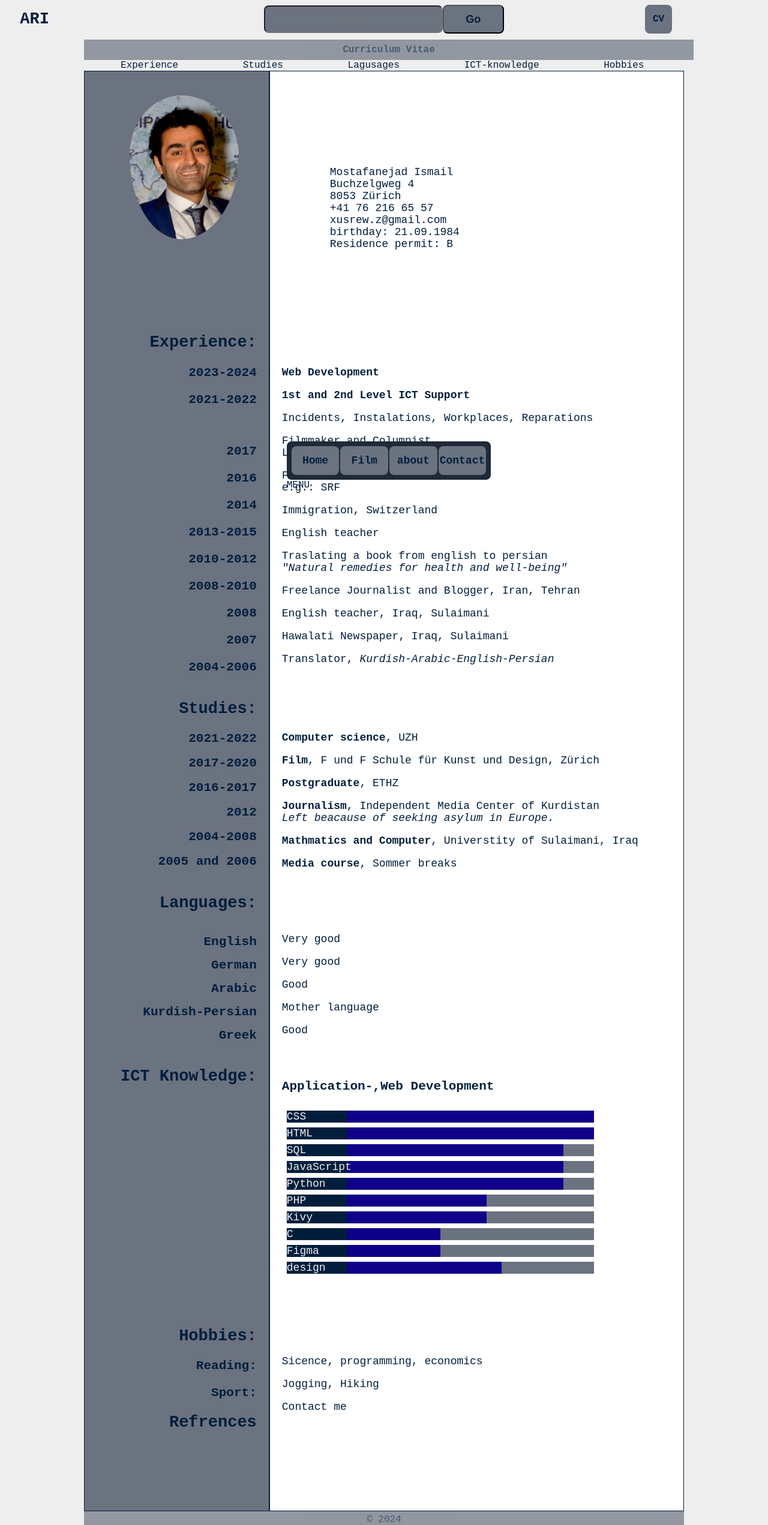
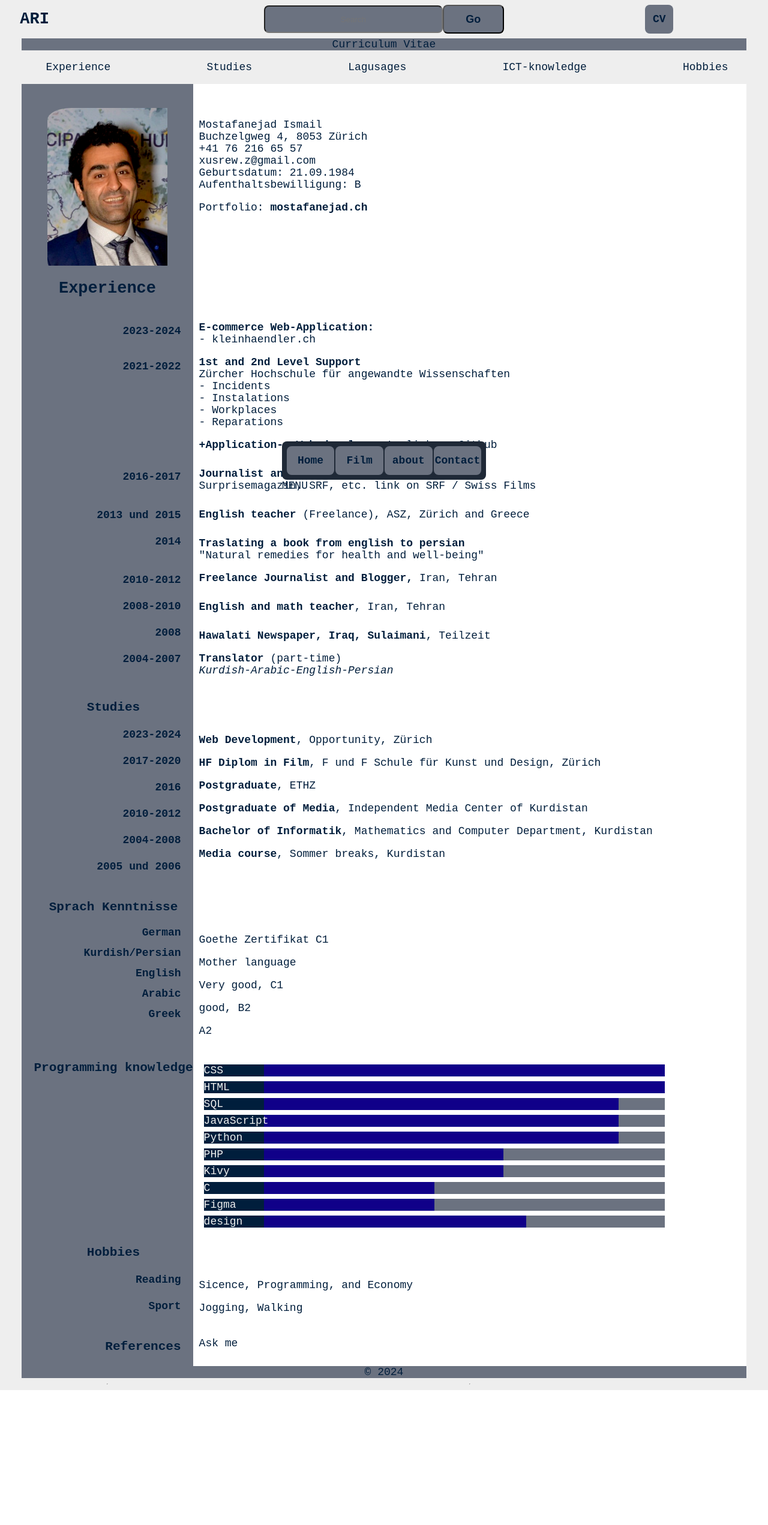
Before and after one commit to Ari-Ario/portfolio, a PHP site: page /cv/cv.php in a window 1280 px wide. Shown: the whole page at 60% size. After the commit the page ends 2318 px from the top, so only its background shows below. Run offline with PHP 8.4, Linux system fonts and the light colour scheme.

Commit message:
CV updated and the extra info deleted

```diff
--- a/cv/cv.php
+++ b/cv/cv.php
@@ -4,125 +4,115 @@
 <head>
     <meta charset="UTF-8">
     <meta name="viewport" content="width=device-width, initial-scale=1.0">
-    <link rel="stylesheet" type="text/css" href="styles-cv.css">
-    <link rel="stylesheet" type="text/css" href="/../styles.css">
-    <title>Document</title>
+    <link rel="stylesheet" href="styles-lebenslauf.css">
+    <link rel="stylesheet" href="../styles.css">
+    <title>Lebenslauf</title>
 </head>
 <body>
-<section id="document">
-    <?php include dirname(__DIR__) . "/components/header.php";?>
-    <section id="body">
-
-        <section id="cv">
-            <br>
-            <section id="above"><b>Curriculum Vitae</b></section>
-            <nav class="nav">
-                <ul id="ul">
-                    <li><a id="exp" href="#experience">Experience</a></li>
-                    <li><a href="#studies">Studies</a></li>
-                    <li><a href="#languages">Lagusages</a></li>
-                    <li><a href="#ict">ICT-knowledge</a></li>
-                    <li><a id="hobb" href="#activity">Hobbies</a></li>
+    <?php include dirname(__DIR__) . "/components/header.php"; ?>
+    <main id="lebenslauf">
+        <section id="cv-container">
+            <section id="header">Curriculum Vitae</section>
+            <nav id="nav">
+                <ul>
+                    <li class="li" id="exp-li"><a href="#experience">Experience</a></li>
+                    <li class="li"><a href="#years1">Studies</a></li>
+                    <li class="li"><a href="#languages">Lagusages</a></li>
+                    <li class="li"><a href="#kenntnisse">ICT-knowledge</a></li>
+                    <li class="li" id="act-li"><a href="#act">Hobbies</a></li>
                 </ul>
             </nav>
-            <section id="content">
-                <aside id="aside" class="column">
-                    <img id="img" src="/images/ari.png" style="border-radius: 50%;">
-                    <section id="experience">
-                        <h2>Experience:</h2>
-                        <h3>2023-2024</h3>
-                        <h3>2021-2022</h3>
-                        <br>
-                        <h3>2017</h3>
-                        <h3>2016</h3>
-                        <h3>2014</h3>
-                        <h3>2013-2015</h3>
-                        <h3>2010-2012</h3>
-                        <h3>2008-2010</h3>
-                        <h3>2008</h3>
-                        <h3>2007</h3>
-                        <h3>2004-2006</h3>
-                    </section>
-
-                    <h2 style="padding-top: 20px;">Studies:</h2>
-                    <h3 class="studies">2021-2022</h3>
-                    <h3 class="studies">2017-2020</h3>
-                    <h3 class="studies">2016-2017</h3>
-                    <h3 class="studies">2012</h3>
-                    <h3 class="studies">2004-2008</h3>
-                    <h3 class="studies">2005 and 2006</h3>
-
-                    <h2 style="padding-top: 20px;">Languages:</h2>
-                    <h3 class="languages">English</h3>
-                    <h3 class="languages">German</h3>
-                    <h3 class="languages">Arabic</h3>
-                    <h3 class="languages">Kurdish-Persian</h3>
-                    <h3 class="languages">Greek</h3>
-                    <br>
-                    <h2>ICT Knowledge:</h2>
-                    <br>
-                    <br>
-                    <br>
-                    <h2 id="hobby">Hobbies:</h2>
-                    <h3 class="active">Reading:</h3>
-                    <h3 class="active">Sport:</h3>
-
-                    <h2>Refrences</h2>
-                </aside>
-                <main id="main-cont" class="column">
-                    <section id="personal">
+            <hr>
+            <section id="img" class="sections img"><img id="img" src="/images/ari.png"></section>
+            <section id="personal" class="sections">
                 <p>Mostafanejad Ismail
-                        <br>Buchzelgweg 4
-                        <br>8053 Zürich
+                    <br>Buchzelgweg 4, 8053 Zürich
                     <br>+41 76 216 65 57
                     <br>xusrew.z@gmail.com
-                        <br>birthday: 21.09.1984
-                        <br>Residence permit: B
+                    <br>Geburtsdatum: 21.09.1984
+                    <br>Aufenthaltsbewilligung: B</p>
+                    <p>Portfolio: <a href="http://mostafanejad.ch/" target="_blank"><strong>mostafanejad.ch</strong></a></p>
+            </section>
+            <section id="experience" class="sections">
+                <h2>Experience</h2>
+            </section>
+            <section id="empty" class="sections"></section>
+            <section id="years" class="sections">
+                <h4 class="years">2023-2024</h4>
+                <h4 class="years"style="padding-top: 15px;">2021-2022</h4>
+                <h4 class="years" style="padding-top: 140px;">2016-2017</h4>
+                <h4 class="years" style="padding-top: 20px;">2013 und 2015</h4>
+                <h4 class="years">2014</h4>
+                <h4 class="years" style="padding-top: 20px;">2010-2012</h4>
+                <h4 class="years">2008-2010</h4>
+                <h4 class="years">2008</h4>
+                <h4 class="years">2004-2007</h4>
+            </section>
+            <section id="jobs" class="sections">
+                <p><strong>E-commerce Web-Application: </strong>
+                <br>- <a href="https://kleinhaendler.ch/" target="_blank" rel="noopener noreferrer">kleinhaendler.ch</a>
+                <br>
+                <!-- - <a href="https://kleinhaendler.ch/" target="_blank" rel="noopener noreferrer">kleinhaendler.ch</a> -->
                 </p>
+
+                <p style="padding-top: 0;"><strong>1st and 2nd Level Support</strong>
+                    <br>Zürcher Hochschule für angewandte Wissenschaften
+                    <br>- Incidents
+                    <br>- Instalations
+                    <br>- Workplaces
+                    <br>- Reparations</p>
+                <p><strong>+Application-, Web-development:</strong> link on
+                <a href="https://github.com/Ari-Ario?tab=repositories">Github</a></p>
+                <p style="padding-top: 10px;"><strong>Journalist and Film-maker</strong>,
+                    <br> Surprisemagazin, SRF, etc. link on <a href="https://www.srf.ch/kultur/gesellschaft-religion/gesellschaft-religion-ein-tag-der-sprachen-reportage-vom-kulturplatz-dreh">SRF</a> /
+                    <a href="https://www.swissfilms.ch/de/person/ismail-mostafanejad/76C265AFDC9544428C2C91D0F558A780">Swiss Films</a></p>
+
+                <p style="padding-top: 10px;"><strong>English teacher</strong> (Freelance), ASZ, Zürich and Greece</p>
+                <p style="padding-top: 10px;"><strong>Traslating a book from english to persian</strong>
+                <br>"Natural remedies for health and well-being"</p>
+                <p><strong>Freelance Journalist and Blogger, </strong> Iran, Tehran</p>
+                <p style="padding-top: 10px;"><strong>English and math teacher</strong>, Iran, Tehran</p>
+                <p style="padding-top: 10px;"><strong>Hawalati Newspaper, Iraq, Sulaimani</strong>, Teilzeit </p>
+                <p><strong>Translator</strong> (part-time)
+                <br> <i>Kurdish-Arabic-English-Persian</i></p>
             </section>
-                    <section class="exp">
-                        <p><strong>Web Development</strong></p>
-                        <p><strong>1st and 2nd Level ICT Support</strong></p>
-                        <p>Incidents, Instalations, Workplaces, Reparations</p>
-                        <p>
-                            Filmmaker and Columnist
-                            <br>
-                            Link: <a href="https://www.swissfilms.ch/de/person/ismail-mostafanejad/76C265AFDC9544428C2C91D0F558A780">Swiss Films</a>
-                        </p>
-                        <p>
-                            Freelance Journalist
-                            <br>
-                            e.g.: <a href="https://www.srf.ch/kultur/gesellschaft-religion/gesellschaft-religion-ein-tag-der-sprachen-reportage-vom-kulturplatz-dreh">SRF</a>
-                        </p>
-                        <p>Immigration, Switzerland</p>
-                        <p>English teacher</p>
-                        <p>Traslating a book from english to persian
-                            <br>
-                            <i>"Natural remedies for health and well-being"</i>
-                        </p>
-                        <p>Freelance Journalist and Blogger, Iran, Tehran</p>
-                        <p>English teacher, Iraq, Sulaimani</p>
-                        <p>Hawalati Newspaper, Iraq, Sulaimani</p>
-                        <p>Translator, <i>Kurdish-Arabic-English-Persian</i></p>
+            <section id="years1" class="sections">
+                <h3 style="padding-left: 20px; text-align: center;">Studies</h3>
+                <h4 class="years">2023-2024</h4>
+                <h4 class="years">2017-2020</h4>
+                <h4 class="years">2016</h4>
+                <h4 class="years">2010-2012</h4>
+                <h4 class="years">2004-2008</h4>
+                <h4 class="years">2005 und 2006</h4>
             </section>
-                    <section id="studies">
-                        <p style="padding-top: 20px;"><strong>Computer science</strong>, UZH</p>
-                        <p><strong>Film</strong>, F und F Schule für Kunst und Design, Zürich</p>
+            <section id="bildung" class="sections bildung">
+                <p><strong>Web Development</strong>, Opportunity, Zürich</p>
+                <p><strong>HF Diplom in Film</strong>, F und F Schule für Kunst und Design, Zürich</p>
                 <p><strong>Postgraduate</strong>, ETHZ</p>
-                        <p><strong>Journalism</strong>, Independent Media Center of Kurdistan <br><i id="description">Left beacause of seeking asylum in Europe.</i></p>
-                        <p><strong>Mathmatics and Computer</strong>, Universtity of Sulaimani, Iraq</p>
-                        <p><strong>Media course</strong>, Sommer breaks</p>
+                <p><strong>Postgraduate of Media</strong>, Independent Media Center of Kurdistan</p>
+                <p><strong>Bachelor of Informatik</strong>, Mathematics and Computer Department, Kurdistan</p>
+                <p><strong>Media course</strong>,  Sommer breaks, Kurdistan</p>
             </section>
-                    <section id="languages">
-                        <p style="padding-top: 20px;">Very good</p>
-                        <p >Very good</p>
-                        <p>Good</p>
-                        <p>Mother language</p>
-                        <p>Good</p>
+            <section id="languages" class="sections">
+                <h3 style="padding-left: 20px; text-align: center;">Sprach Kenntnisse</h3>
+                <h4 class="language">German</h4>
+                <h4 class="language">Kurdish/Persian</h4>
+                <h4 class="language">English</h4>
+                <h4 class="language">Arabic</h4>
+                <h4 class="language">Greek</h4>
+
             </section>
-                    <section id="ict">
-                    <div id="computer-content">
-                        <h3>Application-,Web Development</h3>
+            <section id="kenn" class="sections">
+                <p class="languagePro">Goethe Zertifikat C1</p>
+                <p class="languagePro">Mother language</p>
+                <p class="languagePro">Very good, C1</p>
+                <p class="languagePro">good, B2</p>
+                <p class="languagePro">A2</p>
+            </section>
+            <section id="kenntnisse" class="sections">
+                <h3 style="padding-left: 20px; text-align: center;">Programming knowledge</h3>
+            </section>
+            <section id="adj" class="sections">
             <div id="bars" data-animation="slide-in-right">
                         <div class="bar grid-bar">
                             <div class="bar-fill" style="width:100%">
@@ -184,26 +174,28 @@
                             </div>
                             </div>
                         </div>
-                    </div>
             </section>
-                    <section id="activity">
-                        <p>Sicence, programming, economics</p>
-                        <p>Jogging, Hiking</p>
+            <section id="act" class="sections">
+                <h3 style="padding-left: 20px; text-align: center;">Hobbies</h3>
+                <h4 class="LesenSport">Reading</h4>
+                <h4 class="LesenSport">Sport</h4>
             </section>
-                    <section>
-
-                        <p>Contact me</p>
+            <section id="actInfo" class="sections">
+                <p>Sicence, Programming, and Economy</p>
+                <p>Jogging, Walking</p>
+            </section>
+            <section id="ref" class="sections">
+                <h3 style="padding-right: 20px;">References</h3>
+            </section>
+            <section id="refInfo" class="sections">
+                <p>Ask me</p>
+            </section>
+            <hr>
+            <footer id="footer-lebenslauf">&copy; 2024</footer>
     </section>
     </main>
-            </section>
-            <footer id="footer">&copy; 2024</footer>
 
-        </section>
-
-    </section>
     <script src="../script.js"></script>
-</section>
-<?php include dirname(__DIR__) . "/components/footer.php";?>
-
+    <?php include dirname(__DIR__) . "/components/footer.php"; ?>
 </body>
 </html>
--- a/cv/styles-lebenslauf.css
+++ b/cv/styles-lebenslauf.css
@@ -137,6 +137,9 @@ img {
     padding-top: 60px;
     padding-left: 10px;
 }
+/* .bildung p {
+    margin-top: 100px;
+} */
 #languages {
     grid-area: languages;
 }
--- a/index.php
+++ b/index.php
@@ -22,6 +22,9 @@ if (session_status() === PHP_SESSION_NONE){
 </header>
 
     <main id="main">
+        <div class="apps" style="text-align: center;">
+            <p>E-commerce Web Application: <strong><a href="https://kleinhaendler.ch/" target="_blank" rel="noopener noreferrer">kleinhaendler.ch</a></strong></p>
+        </div>
         <section id="main-content">
             <div class="dm-width">
                 <div class="dm-device1">
--- a/quiz/index-quiz.php
+++ b/quiz/index-quiz.php
@@ -57,9 +57,9 @@ session_destroy();
             <!-- <form action="/includes/test.php" method="POST">
             <input type="submit" value="table"> -->
 
-            <form action="/includes/mailer.php" method="POST">
+            <!-- <form action="/includes/mailer.php" method="POST">
                 <input type="submit" value="mailer">
-            </form>
+            </form> -->
 
             <?php
                 include "includes/db.php";
--- a/styles.css
+++ b/styles.css
@@ -489,6 +489,11 @@ a {
   background-color: var(--bluedarkest);
 }
 
+/* .apps {
+  display: block;
+  text-align: center;
+} */
+
 
 @media screen and (max-width: 768px)  {
 
```
Also changed, not shown: cv/cvTest.php (added, +209 -0 lines), cv/lebenslauf.php (+14 -8 lines). Lines whose indentation alone changed are shown as unchanged.
